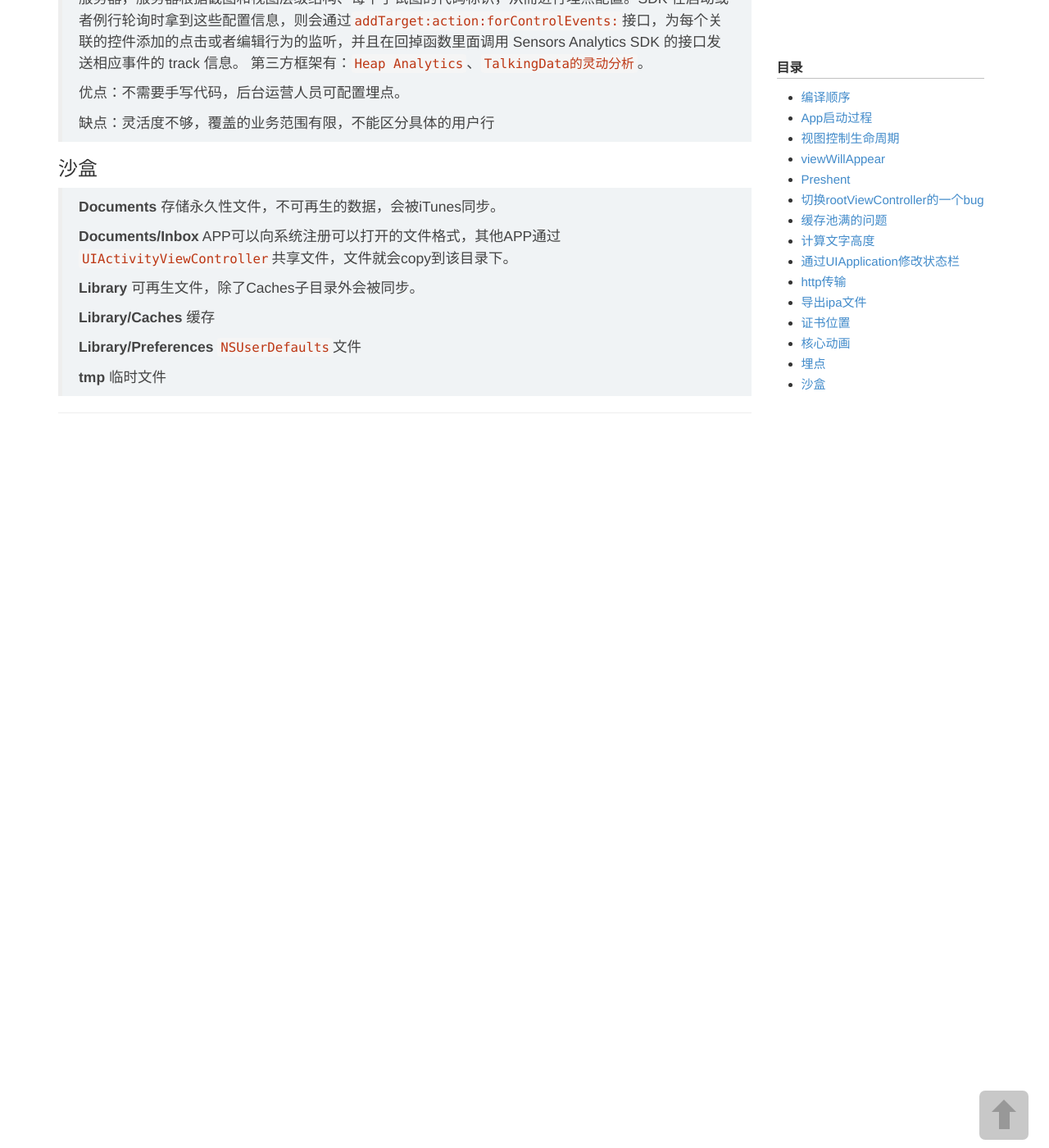
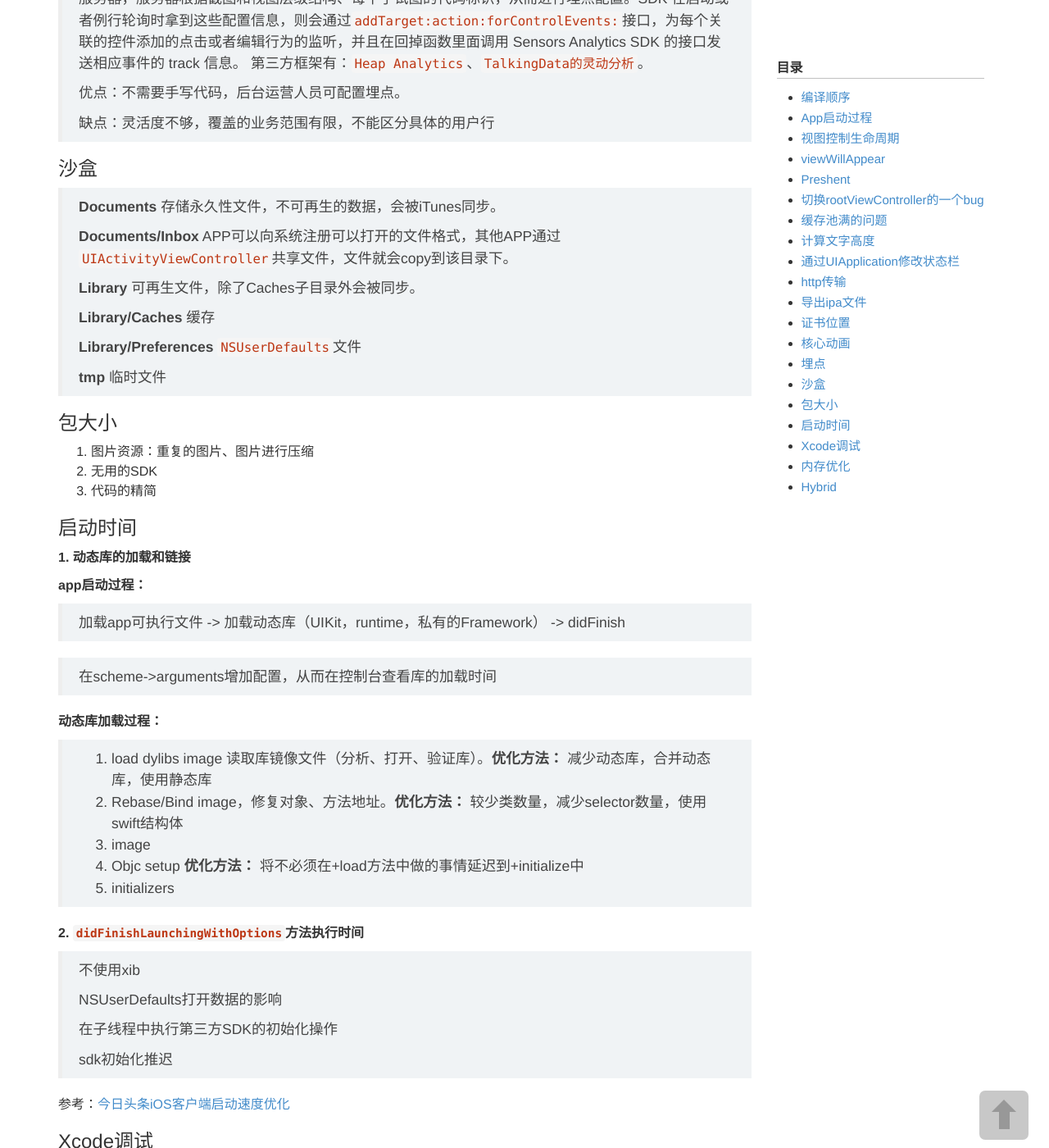
Before and after one commit to wigl/wigl.github.io, a Jekyll site: the page built from _posts/2014-08-26-UI_Foun.md, in a window 1280 px wide and 1400 px high, scrolled down 2697 px. Shown: the whole window at 82% size. Built offline with Jekyll 4.4.1, drawn with Linux system fonts in a browser that asks for light colours; some of the changed text lies outside the part shown.

Commit message:
添加学习笔记

```diff
--- a/_posts/2014-08-26-UI_Foun.md
+++ b/_posts/2014-08-26-UI_Foun.md
@@ -142,3 +142,79 @@ xcodebuild -exportArchive -archivePath /Users/userName/Library/Developer/Xcode/A
 >
 > **tmp** 临时文件
 >
+
+### 包大小
+
+1. 图片资源：重复的图片、图片进行压缩
+2. 无用的SDK
+3. 代码的精简
+
+
+### 启动时间
+
+**1. 动态库的加载和链接**
+
+**app启动过程：**
+> 加载app可执行文件 -> 加载动态库（UIKit，runtime，私有的Framework） -> didFinish
+>
+
+> 在scheme->arguments增加配置，从而在控制台查看库的加载时间
+>
+
+**动态库加载过程：**
+> 1. load dylibs image 读取库镜像文件（分析、打开、验证库）。**优化方法：** 减少动态库，合并动态库，使用静态库
+>
+> 2. Rebase/Bind image，修复对象、方法地址。**优化方法：** 较少类数量，减少selector数量，使用swift结构体
+>
+> 3. image
+>
+> 4. Objc setup **优化方法：** 将不必须在+load方法中做的事情延迟到+initialize中
+>
+> 5. initializers
+>
+
+**2. `didFinishLaunchingWithOptions`方法执行时间**
+
+> 不使用xib
+>
+> NSUserDefaults打开数据的影响
+>
+> 在子线程中执行第三方SDK的初始化操作
+>
+> sdk初始化推迟
+>
+
+参考：[今日头条iOS客户端启动速度优化
+](https://techblog.toutiao.com/2017/01/17/iosspeed/)
+
+### Xcode调试
+
+1. 全局异常断点
+2. 条件断点
+3. 符号断点
+4. watch观察某个兑现的变化
+5. print object po
+
+### 内存优化
+
+1. 代码规范，避免内存泄漏，如block，循环引用等。
+2. 循环有大量临时对象，使用@autoreleasepool
+3. 避免单例模式
+4. 大量图片慎重使用
+5. 控件的重复使用
+
+### Hybrid
+
+**1. Web调原生**
+
+> 重定向 + 拦截URL: 判断调用哪个方法
+>
+> 在`webViewDidFinishLoad`方法中获取web的JSContext，通过JSContext的`setObject(forKeyedSubscript:)`根据约定好的方法名去注入原生方法
+
+**2. 原生调Web**
+
+> WebView: `stringByEvaluatingJavaScript`
+>
+> JavaScriptCore: `evaluateScript`
+>
+> 获取JSContext，并根据约定的方法名获取到JSValue，调用JSValue的call(withArguments:)，从而调用web的方法
```
